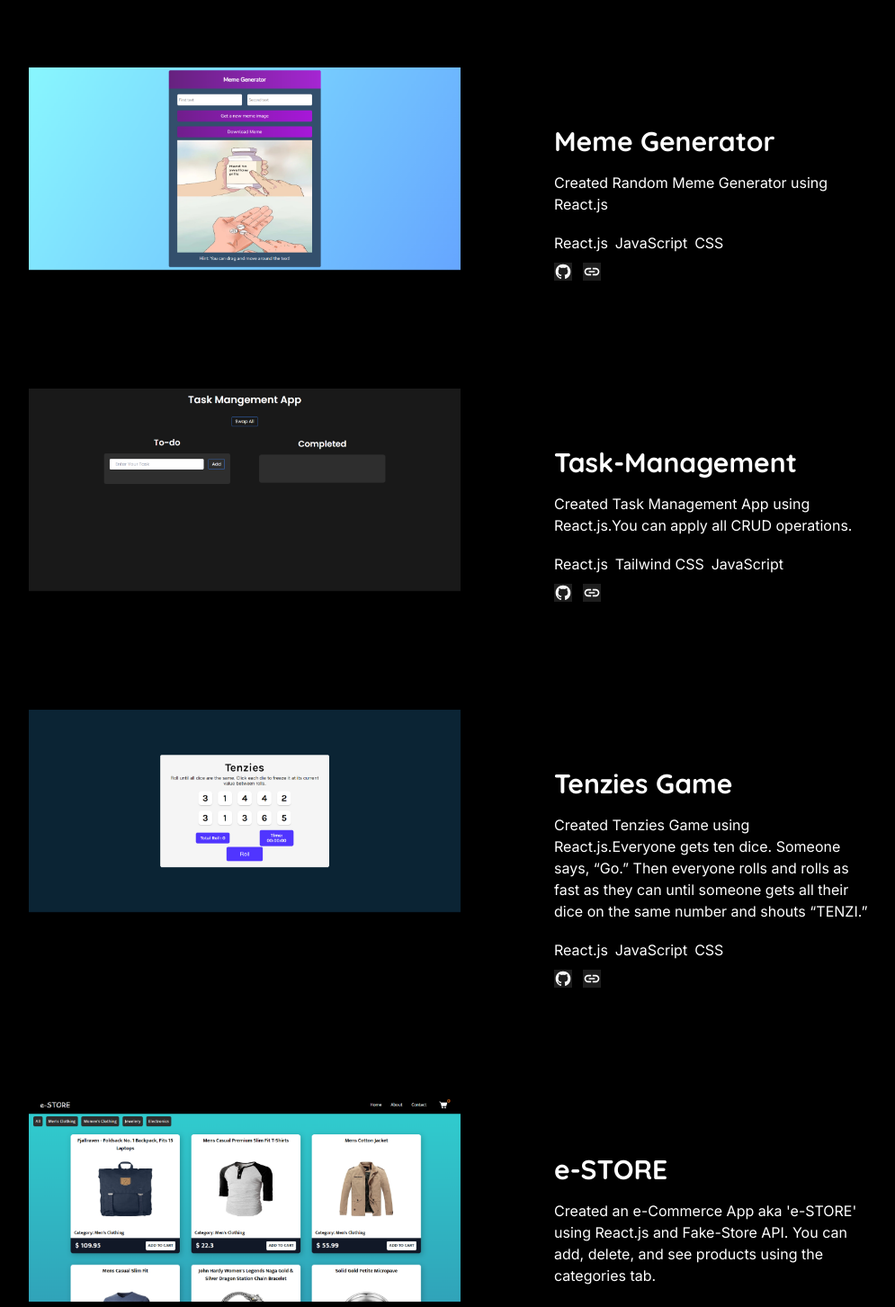
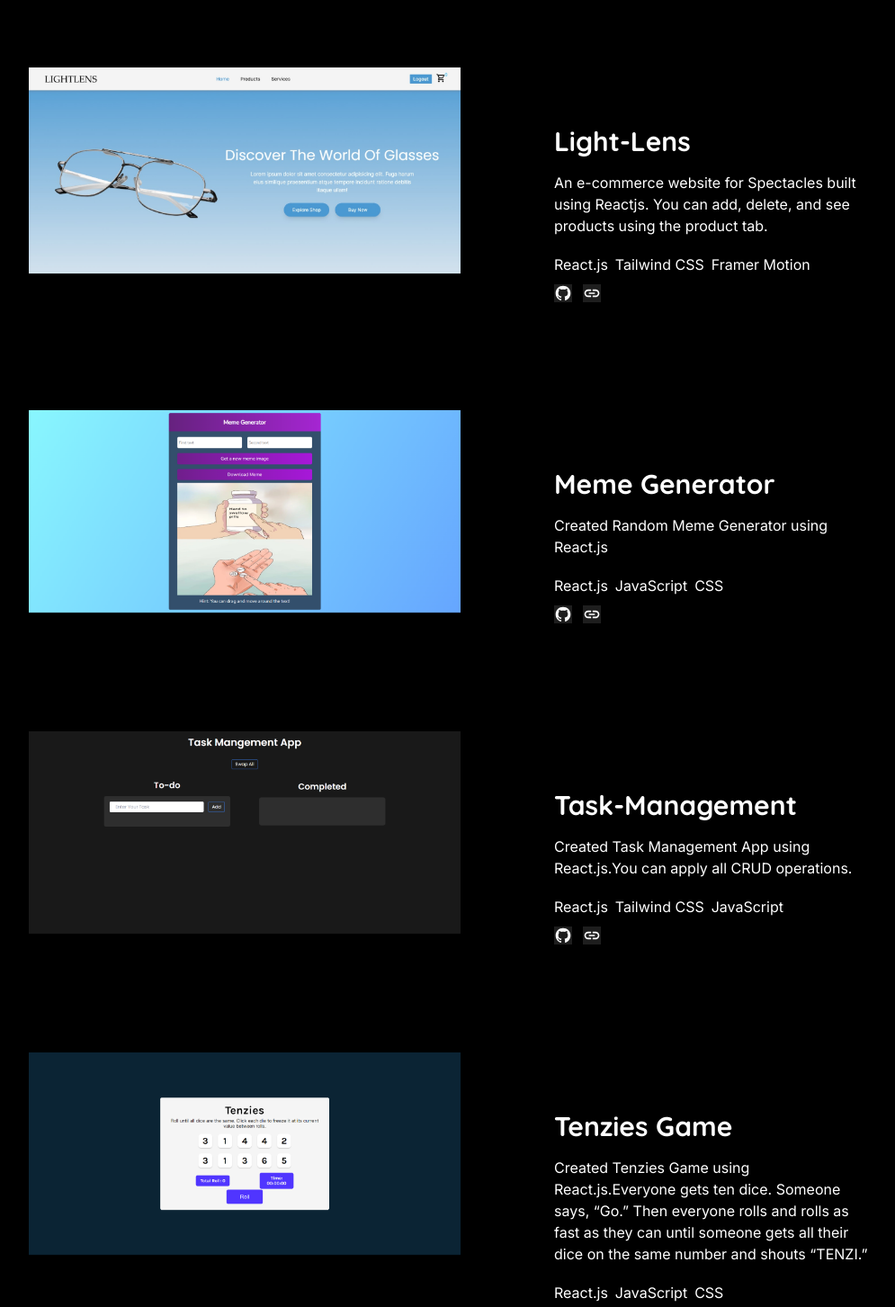
Before and after one commit to Abhi98sharma/Portfolio, a React (Vite) app: page / in a window 1280 px wide. Shown: the part 1660-3113 px from the top of the page at 90% size, without its empty margins (128-1123 px from the left). Built offline with nearby package versions, Linux system fonts and the light colour scheme; a web font is replaced by a local one.

Commit message:
added light-lens project

```diff
--- a/src/components/Home/Home.jsx
+++ b/src/components/Home/Home.jsx
@@ -31,7 +31,7 @@ export default function Home() {
           </p>
           <div className="btn mt-10">
             <a
-              href="https://drive.google.com/file/d/1fc3xP9f-R06C_2Bxj84FSIq1-A-kap_p/view?usp=share_link"
+              href="https://drive.google.com/file/d/12LUmZM3ce2k48y2h1MZWiYhLVvQzW4lI/view?usp=share_link"
               target="_blank"
             >
               Resume
--- a/src/data.json
+++ b/src/data.json
@@ -1,6 +1,19 @@
 [
     {
         "id": 1,
+        "image": "/screenshot/Light-Lens.jpg",
+        "title": "Light-Lens",
+        "description": "An e-commerce website for Spectacles built using Reactjs. You can add, delete, and see products using the product tab.",
+        "tech": [
+            "React.js",
+            "Tailwind CSS",
+            "Framer Motion"
+        ],
+        "github": "https://github.com/Abhijeet03s/Light-Lens",
+        "live": "https://abhijeet-light-lens.vercel.app/"
+    },
+    {
+        "id": 2,
         "image": "/screenshot/Meme-Generator.png",
         "title": "Meme Generator",
         "description": "Created Random Meme Generator using React.js",
@@ -13,7 +26,7 @@
         "live": "https://abhijeet-random-meme-generator.netlify.app/"
     },
     {
-        "id": 2,
+        "id": 3,
         "image": "/screenshot/Task-Mangement-App.png",
         "title": "Task-Management",
         "description": "Created Task Management App using React.js.You can apply all CRUD operations.",
@@ -26,7 +39,7 @@
         "live": "https://abhijeet-todo-app.netlify.app/"
     },
     {
-        "id": 3,
+        "id": 4,
         "image": "/screenshot/Tenzies-Game.png",
         "title": "Tenzies Game",
         "description": "Created Tenzies Game using React.js.Everyone gets ten dice. Someone says, “Go.” Then everyone rolls and rolls as fast as they can until someone gets all their dice on the same number and shouts “TENZI.”",
@@ -37,19 +50,6 @@
         ],
         "github": "https://github.com/Abhijeet03s/Tenzies-Game",
         "live": "https://reactjs-tenzi-game.netlify.app/"
-    },
-    {
-        "id": 4,
-        "image": "/screenshot/e-STORE-App.png",
-        "title": "e-STORE",
-        "description": "Created an e-Commerce App aka 'e-STORE' using React.js and Fake-Store API. You can add, delete, and see products using the categories tab.",
-        "tech": [
-            "React.js",
-            "JavaScript",
-            "Fake-Store-API"
-        ],
-        "github": "https://github.com/Abhijeet03s/E-commerce-Cart-App",
-        "live": "https://abhijeet-e-store.netlify.app/"
     },
     {
         "id": 5,
```
Also changed, not shown: public/screenshot/Light-Lens.jpg (added).
